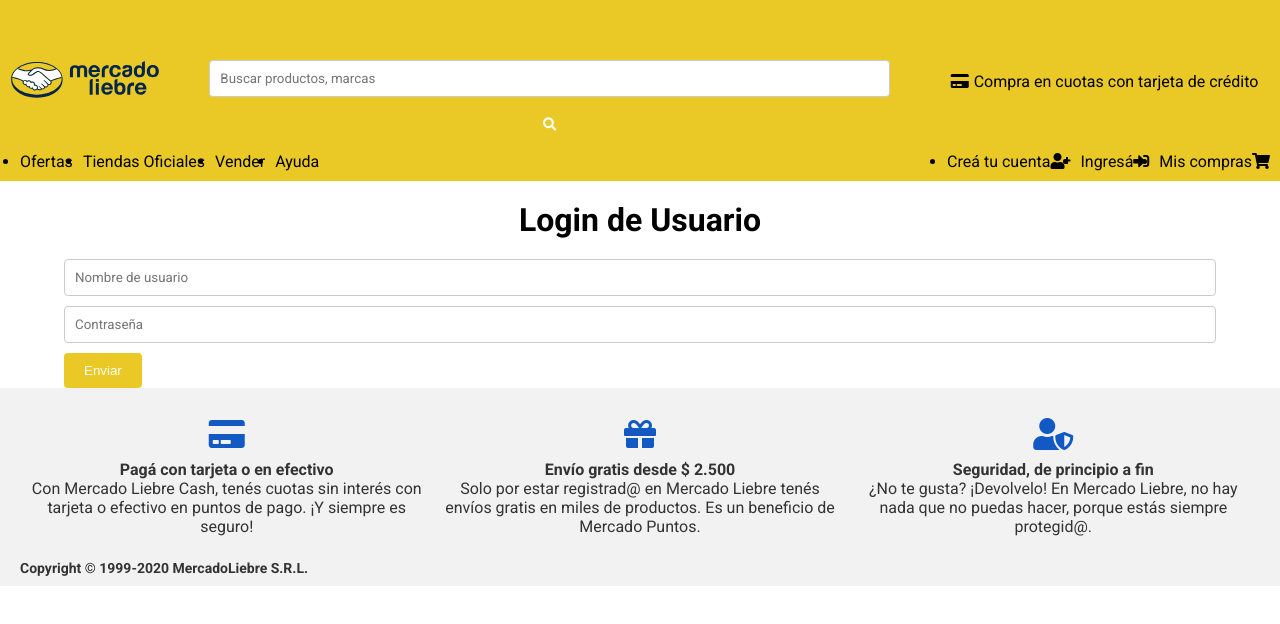
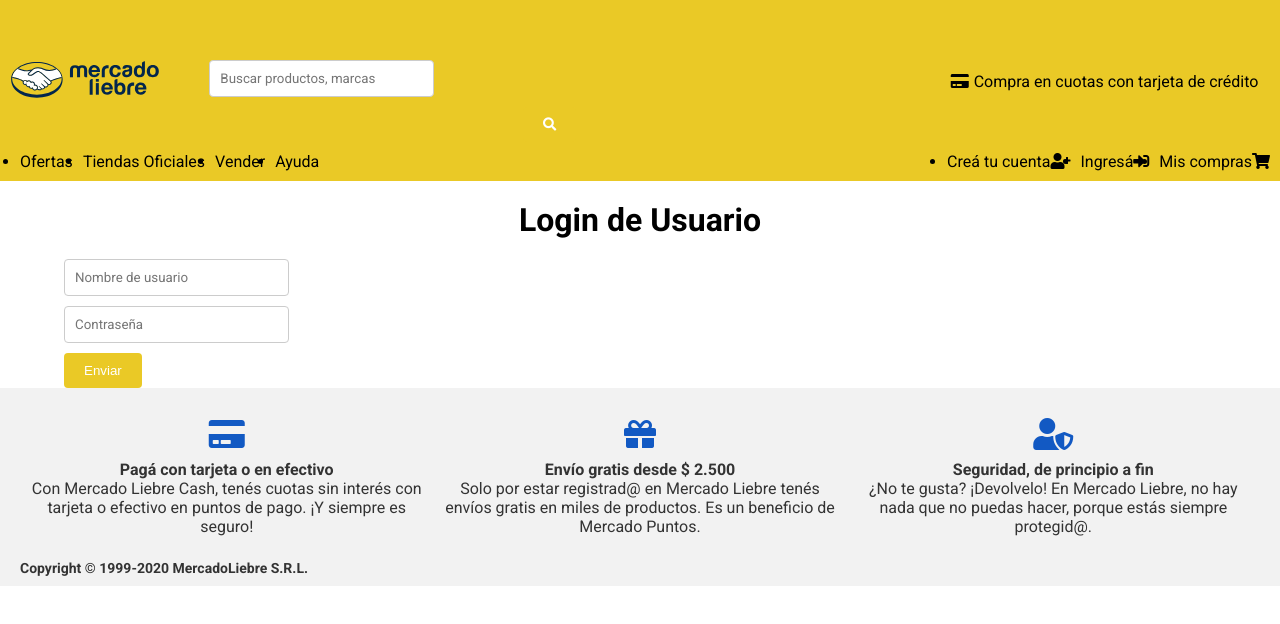
Before and after one commit to A-Isaias/mercadoliebre, a plain HTML site: page views/login.html in a window 1280 px wide. Drawn offline with Linux system fonts and the light colour scheme.

Commit message:
modified:   public/css/login.css

```diff
--- a/public/css/login.css
+++ b/public/css/login.css
@@ -117,6 +117,24 @@
 #user-list li::before {
   content: none;
 }
+
+/* Estilo para los campos de entrada */
+input {
+    display: block;
+    width: 100%;
+    max-width: 30ch; /* Limita el ancho a xx caracteres */
+    margin-bottom: 10px; /* Agrega espacio entre los campos */
+}
+
+/* Estilos para los campos de entrada
+input#usuario {
+    max-width: 40ch; /* Limita el ancho a xx caracteres
+}
+
+input#contrasena {
+    max-width: 40ch; /* Limita el ancho a xx caracteres
+}*/
+
 /*Para que el color de fondo del botón de envío del formulario */
 button[type="submit"] {
     padding: 10px 20px;
```
